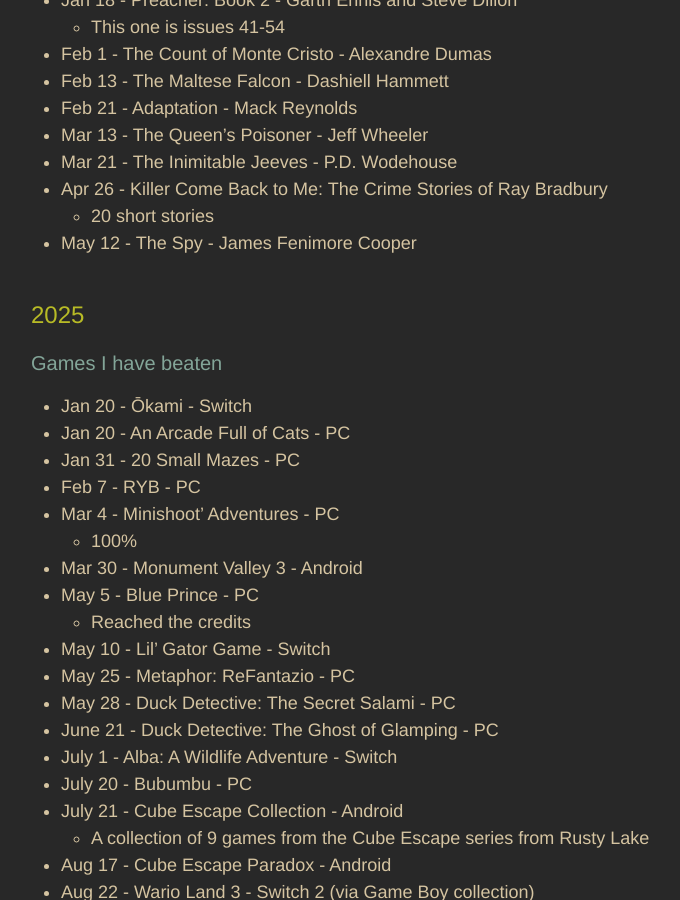
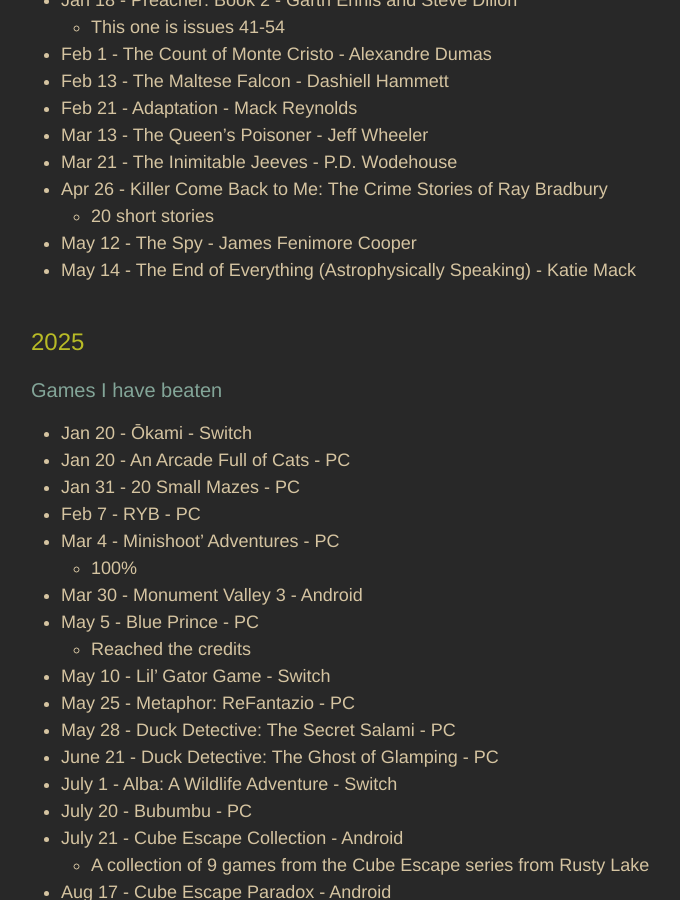
Before and after one commit to adkinsrs/sadkins_site, a Jekyll site: the page built from misc.md, in a window 1280 px wide and 900 px high, scrolled down 983 px. Shown: the whole window, without its empty margins (239-919 px from the left). Built offline with Jekyll 4.4.1, drawn with Linux system fonts in a browser that asks for light colours.

Commit message:
read a book

```diff
--- a/misc.md
+++ b/misc.md
@@ -44,6 +44,7 @@
 * Apr 26 - Killer Come Back to Me: The Crime Stories of Ray Bradbury
   * 20 short stories
 * May 12 - The Spy - James Fenimore Cooper
+* May 14 - The End of Everything (Astrophysically Speaking) - Katie Mack
 
 ## 2025
 
```
